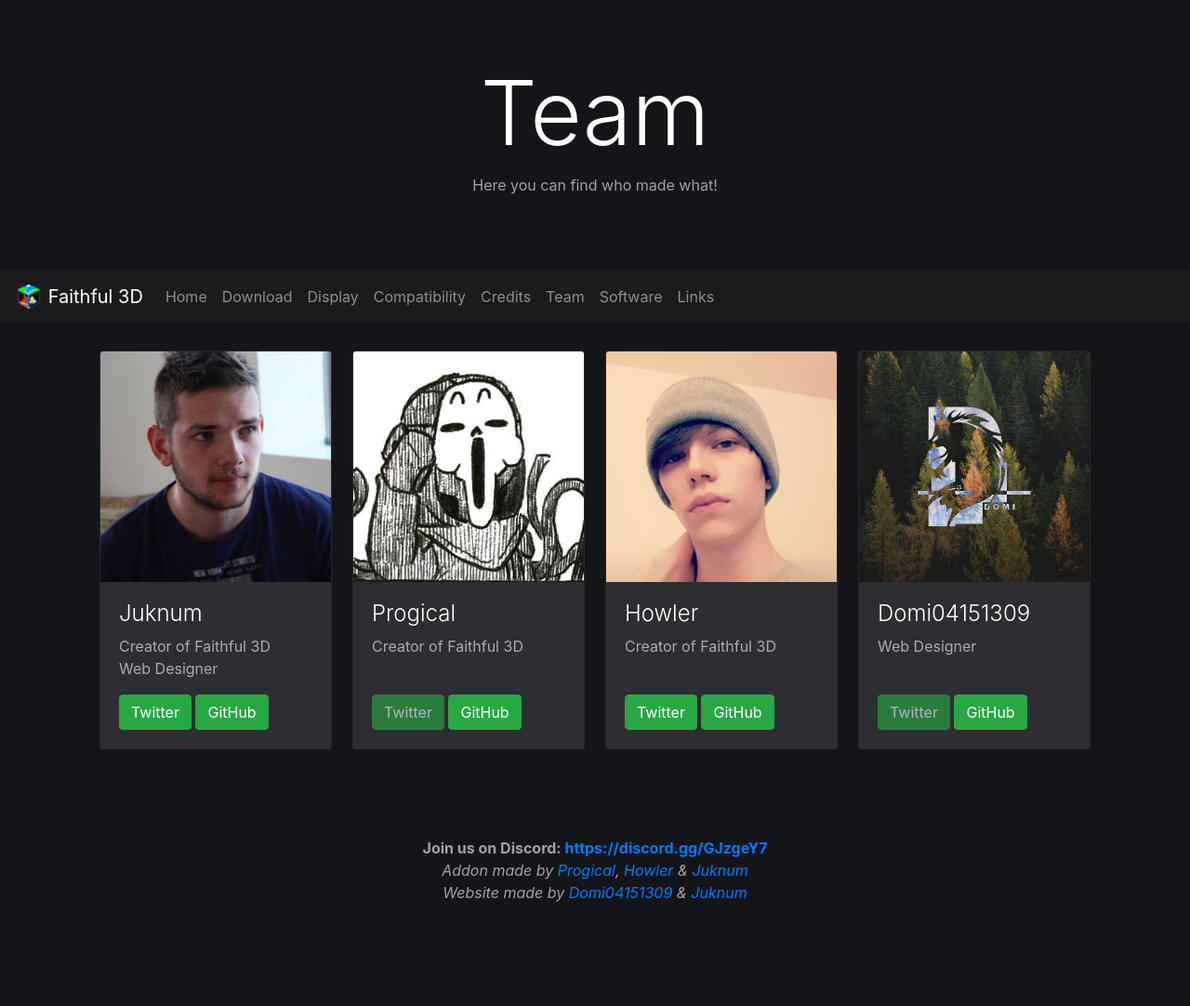
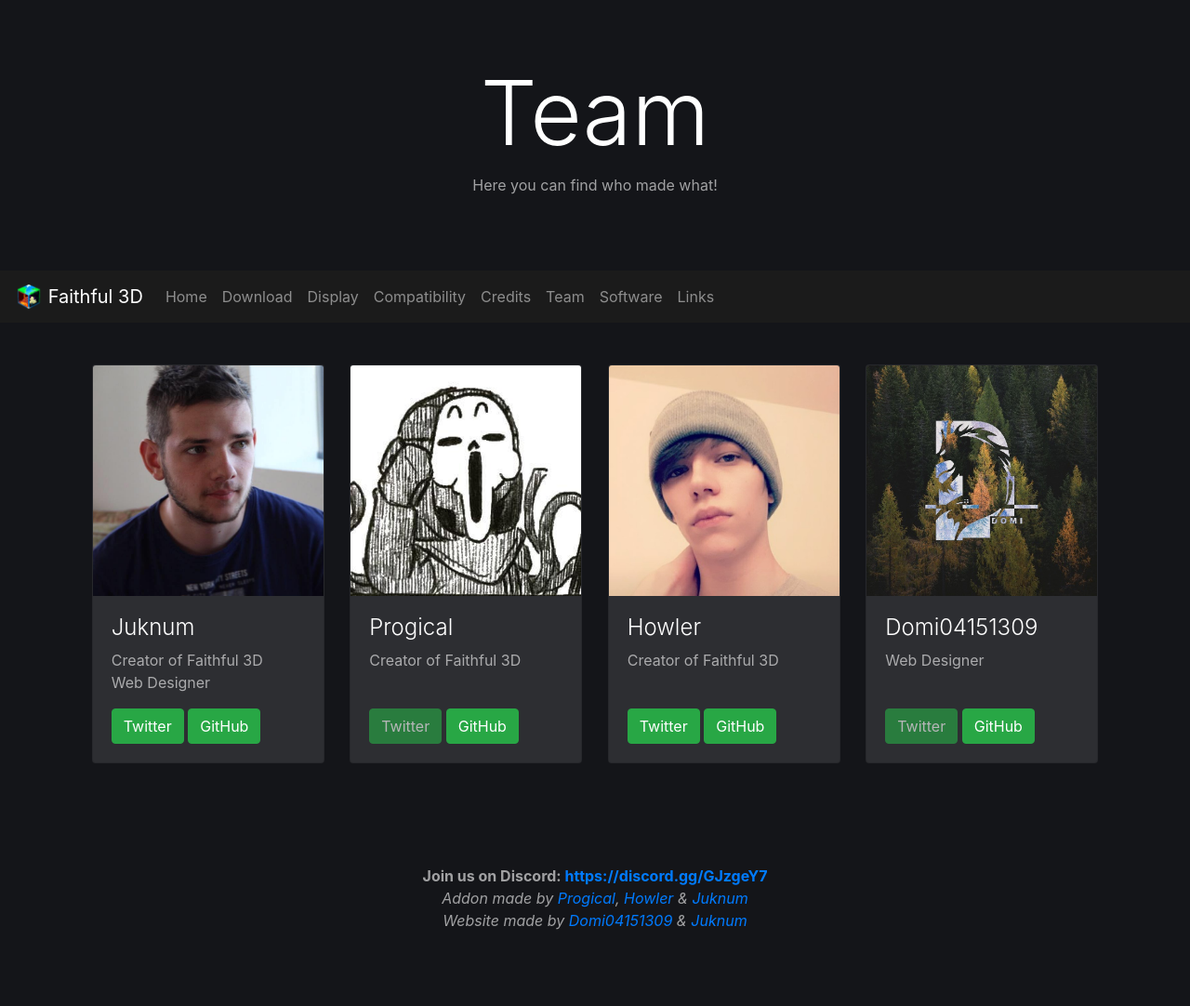
Before and after one commit to Faithful3D/Website, a Jekyll site: the page built from team.html, in a window 1280 px wide. Shown: the whole page at 93% size. Built offline with Jekyll 4.4.1, drawn with Linux system fonts in a browser that asks for light colours; before the commit the page ends 1052 px from its top, so only the background shows below that.

Commit message:
Update main.css

```diff
--- a/css/main.css
+++ b/css/main.css
@@ -62,9 +62,13 @@ h2, h4, h5 {
 .flex-container {
   display: flex;
   justify-content: space-evenly;
+  align-items: center;
   flex-direction: column;
 }
-@media (min-width: 768px) {
+.flex-container > .card {
+  margin: 15px auto;
+}
+@media (min-width: 992px) {
   .flex-container {
     flex-direction: row;
   }
```
